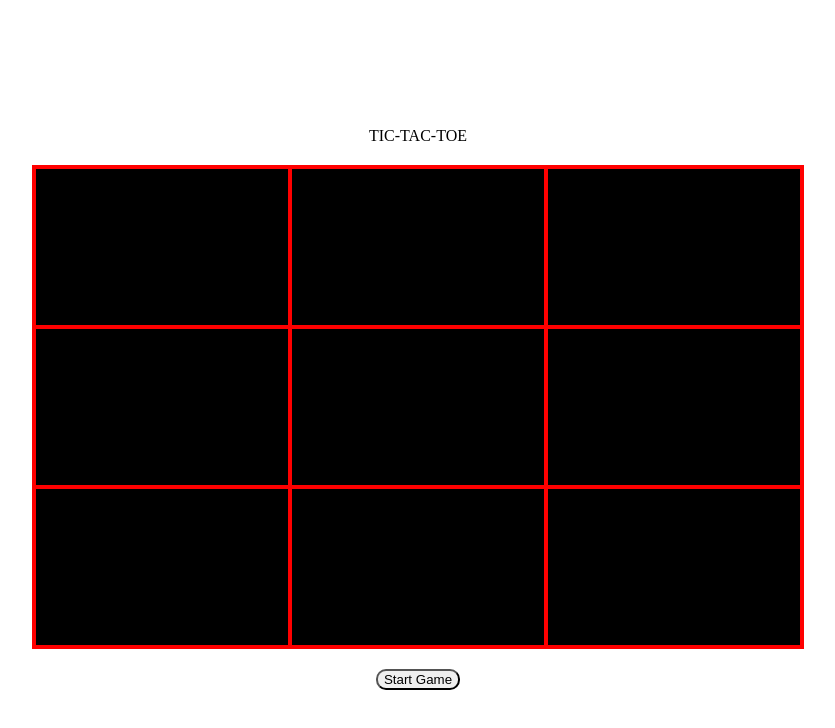
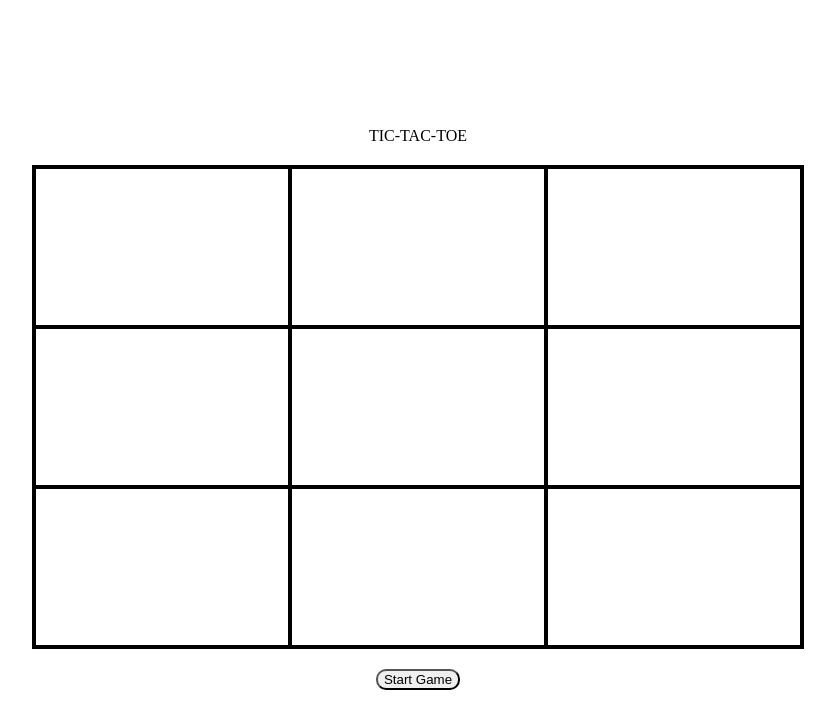
Before and after one commit to saikot-paul/tic-tac-toe, a plain HTML site: page index.html in a window 1280 px wide. Shown: the whole page, without its empty margins (222-1057 px from the left). Drawn offline with Linux system fonts and the light colour scheme.

Commit message:
changed gui

```diff
--- a/style.css
+++ b/style.css
@@ -9,7 +9,7 @@ body {
 
 .main-container {
     display: flex;
-    border: 2px solid red;
+    border: 2px solid black;
     height: 60vh;
     width: 60vw;
     justify-content: center;
@@ -27,13 +27,13 @@ body {
     display: flex;
     justify-content: center;
     align-items: center;
-    border: 2px solid red;
+    border: 2px solid black;
 }
 
 .item > button {
-    background: black;
+    background: white;
     border: none;
-    color: white;
+    color: black;
     width: 100%;
     height: 100%;
     font-size: 2em;
```
